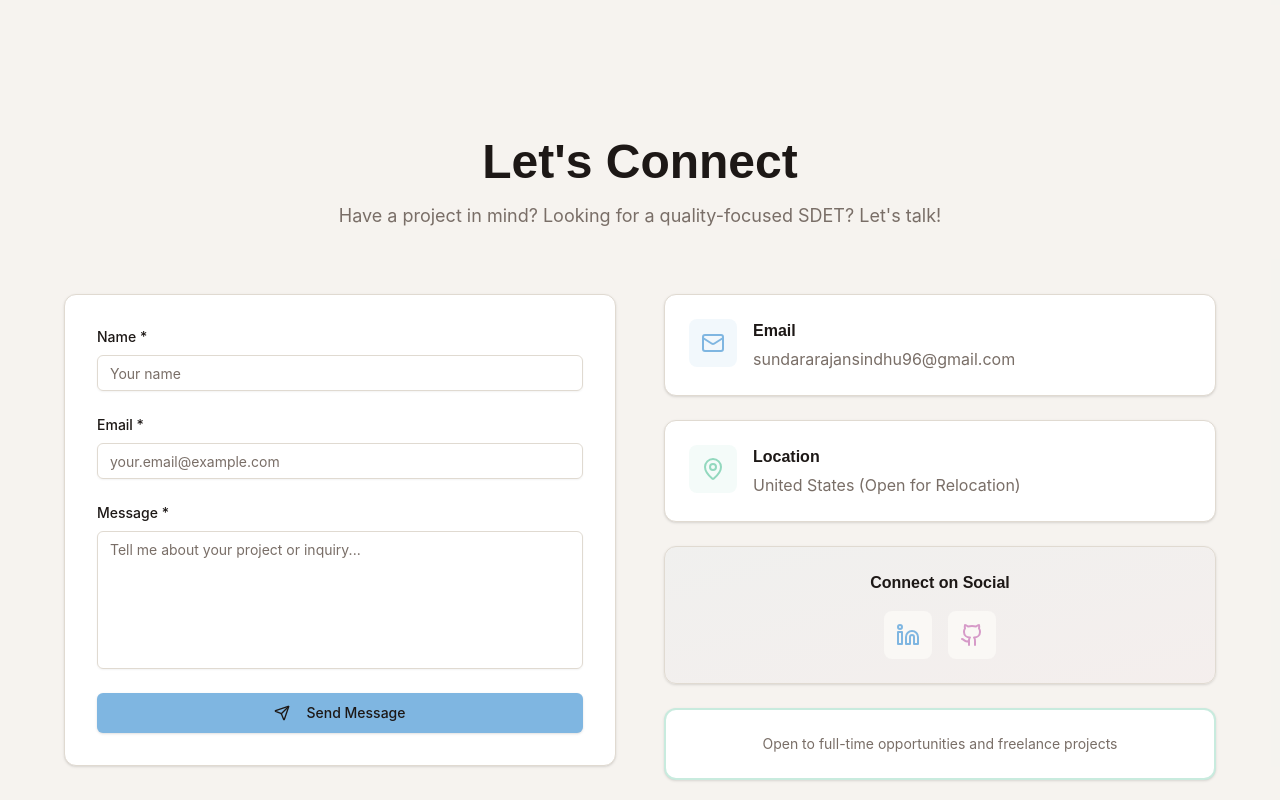
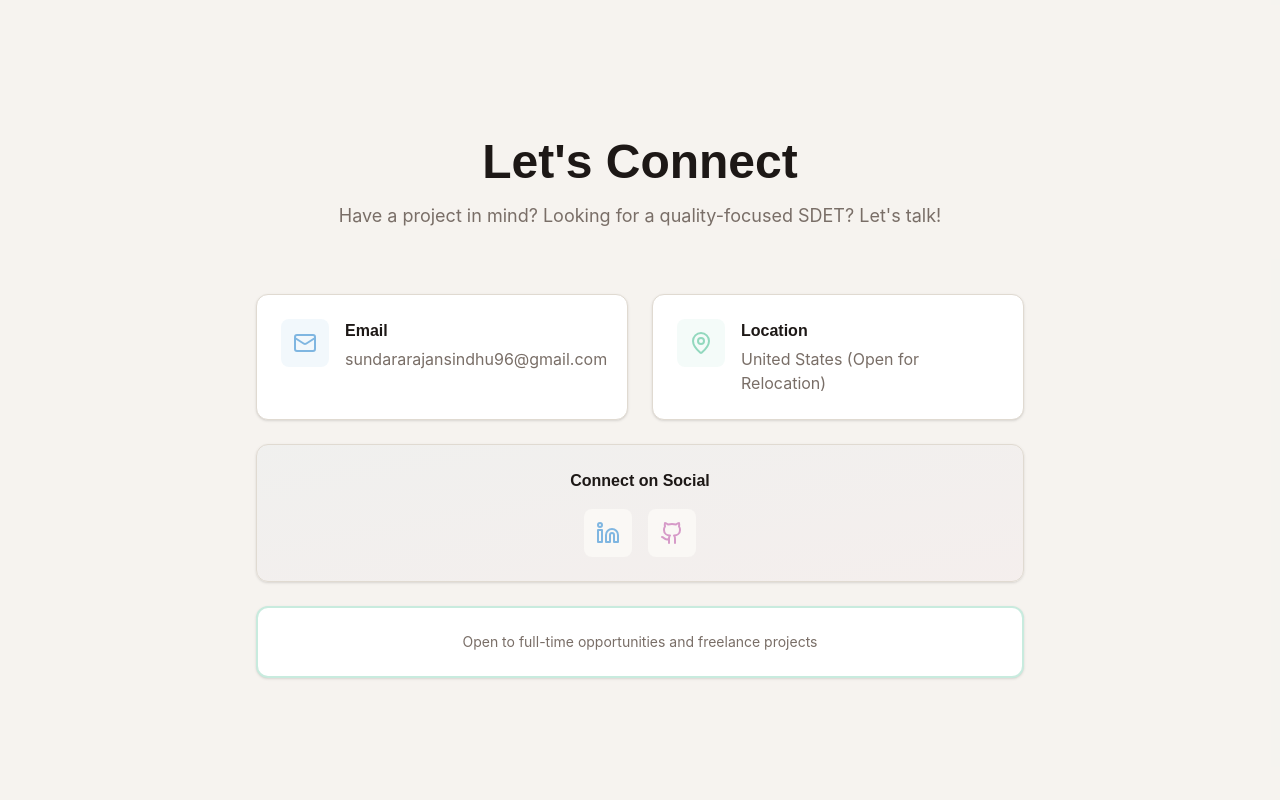
Before and after one commit to sindhusundararajan/sindhusundararajan.github.io, a React (Create React App) app in the folder frontend/: page / in a window 1280 px wide. Shown: the part 9140-9940 px from the top of the page. Built offline with nearby package versions, Linux system fonts and the light colour scheme.

Commit message:
auto-commit for dbf2f440-d388-45ea-8eba-b2f228e57350

```diff
--- a/frontend/src/components/Contact.jsx
+++ b/frontend/src/components/Contact.jsx
@@ -1,64 +1,13 @@
-import React, { useState } from 'react';
-import { Mail, MapPin, Linkedin, Github, Send } from 'lucide-react';
+import React from 'react';
+import { Mail, MapPin, Linkedin, Github } from 'lucide-react';
 import { personalInfo } from '../data/mock';
-import { Button } from './ui/button';
-import { Input } from './ui/input';
-import { Textarea } from './ui/textarea';
 import { Card, CardContent } from './ui/card';
-import { toast } from '../hooks/use-toast';
-import { Toaster } from './ui/toaster';
 
 const Contact = () => {
-  const [formData, setFormData] = useState({
-    name: '',
-    email: '',
-    message: '',
-  });
-  const [isSubmitting, setIsSubmitting] = useState(false);
-
-  const handleChange = (e) => {
-    const { name, value } = e.target;
-    setFormData((prev) => ({
-      ...prev,
-      [name]: value,
-    }));
-  };
-
-  const handleSubmit = async (e) => {
-    e.preventDefault();
-    setIsSubmitting(true);
-
-    // Simulate form submission (replace with actual Web3Forms integration)
-    try {
-      // Web3Forms integration will go here
-      await new Promise((resolve) => setTimeout(resolve, 1500));
-
-      toast({
-        title: "Message sent!",
-        description: "Thank you for reaching out. I'll get back to you soon.",
-      });
-
-      // Reset form
-      setFormData({
-        name: '',
-        email: '',
-        message: '',
-      });
-    } catch (error) {
-      toast({
-        title: "Error",
-        description: "Failed to send message. Please try again.",
-        variant: "destructive",
-      });
-    } finally {
-      setIsSubmitting(false);
-    }
-  };
-
   return (
     <section id="contact" className="section-padding bg-muted/30">
       <div className="container-custom">
-        <div className="max-w-6xl mx-auto">
+        <div className="max-w-3xl mx-auto">
           {/* Section Header */}
           <div className="text-center mb-16 animate-fade-in">
             <h2 className="text-3xl md:text-4xl lg:text-5xl font-bold mb-4">
@@ -69,98 +18,8 @@ const Contact = () => {
             </p>
           </div>
 
-          <div className="grid lg:grid-cols-2 gap-12">
-            {/* Contact Form */}
-            <div className="animate-slide-in-left">
-              <Card>
-                <CardContent className="p-8">
-                  <form onSubmit={handleSubmit} className="space-y-6">
-                    {/* Name */}
-                    <div>
-                      <label
-                        htmlFor="name"
-                        className="block text-sm font-medium mb-2"
-                      >
-                        Name *
-                      </label>
-                      <Input
-                        id="name"
-                        name="name"
-                        type="text"
-                        required
-                        value={formData.name}
-                        onChange={handleChange}
-                        placeholder="Your name"
-                        className="form-input"
-                      />
-                    </div>
-
-                    {/* Email */}
-                    <div>
-                      <label
-                        htmlFor="email"
-                        className="block text-sm font-medium mb-2"
-                      >
-                        Email *
-                      </label>
-                      <Input
-                        id="email"
-                        name="email"
-                        type="email"
-                        required
-                        value={formData.email}
-                        onChange={handleChange}
-                        placeholder="your.email@example.com"
-                        className="form-input"
-                      />
-                    </div>
-
-                    {/* Message */}
-                    <div>
-                      <label
-                        htmlFor="message"
-                        className="block text-sm font-medium mb-2"
-                      >
-                        Message *
-                      </label>
-                      <Textarea
-                        id="message"
-                        name="message"
-                        required
-                        value={formData.message}
-                        onChange={handleChange}
-                        placeholder="Tell me about your project or inquiry..."
-                        rows={6}
-                        className="form-input resize-none"
-                      />
-                    </div>
-
-                    {/* Submit Button */}
-                    <Button
-                      type="submit"
-                      size="lg"
-                      className="w-full btn-transition"
-                      disabled={isSubmitting}
-                    >
-                      {isSubmitting ? (
-                        <>
-                          <div className="spinner mr-2" />
-                          Sending...
-                        </>
-                      ) : (
-                        <>
-                          <Send className="mr-2 h-5 w-5" />
-                          Send Message
-                        </>
-                      )}
-                    </Button>
-                  </form>
-                </CardContent>
-              </Card>
-            </div>
-
           {/* Contact Information */}
-            <div className="space-y-6 animate-slide-in-right">
+          <div className="grid md:grid-cols-2 gap-6 animate-fade-in">
             <Card className="card-hover">
               <CardContent className="p-6">
                 <div className="flex items-start gap-4">
@@ -197,7 +56,7 @@ const Contact = () => {
             </Card>
 
             {/* Social Links */}
-              <Card className="bg-gradient-to-br from-primary/5 to-secondary/5">
+            <Card className="bg-gradient-to-br from-primary/5 to-secondary/5 md:col-span-2">
               <CardContent className="p-6">
                 <h3 className="font-semibold mb-4 text-center">Connect on Social</h3>
                 <div className="flex justify-center gap-4">
@@ -224,7 +83,7 @@ const Contact = () => {
             </Card>
 
             {/* Availability Note */}
-              <Card className="border-2 border-accent/50">
+            <Card className="border-2 border-accent/50 md:col-span-2">
               <CardContent className="p-6 text-center">
                 <p className="text-sm text-muted-foreground">
                   Open to full-time opportunities and freelance projects
@@ -234,8 +93,6 @@ const Contact = () => {
           </div>
         </div>
       </div>
-      </div>
-      <Toaster />
     </section>
   );
 };
```
Lines whose indentation alone changed are shown as unchanged.
